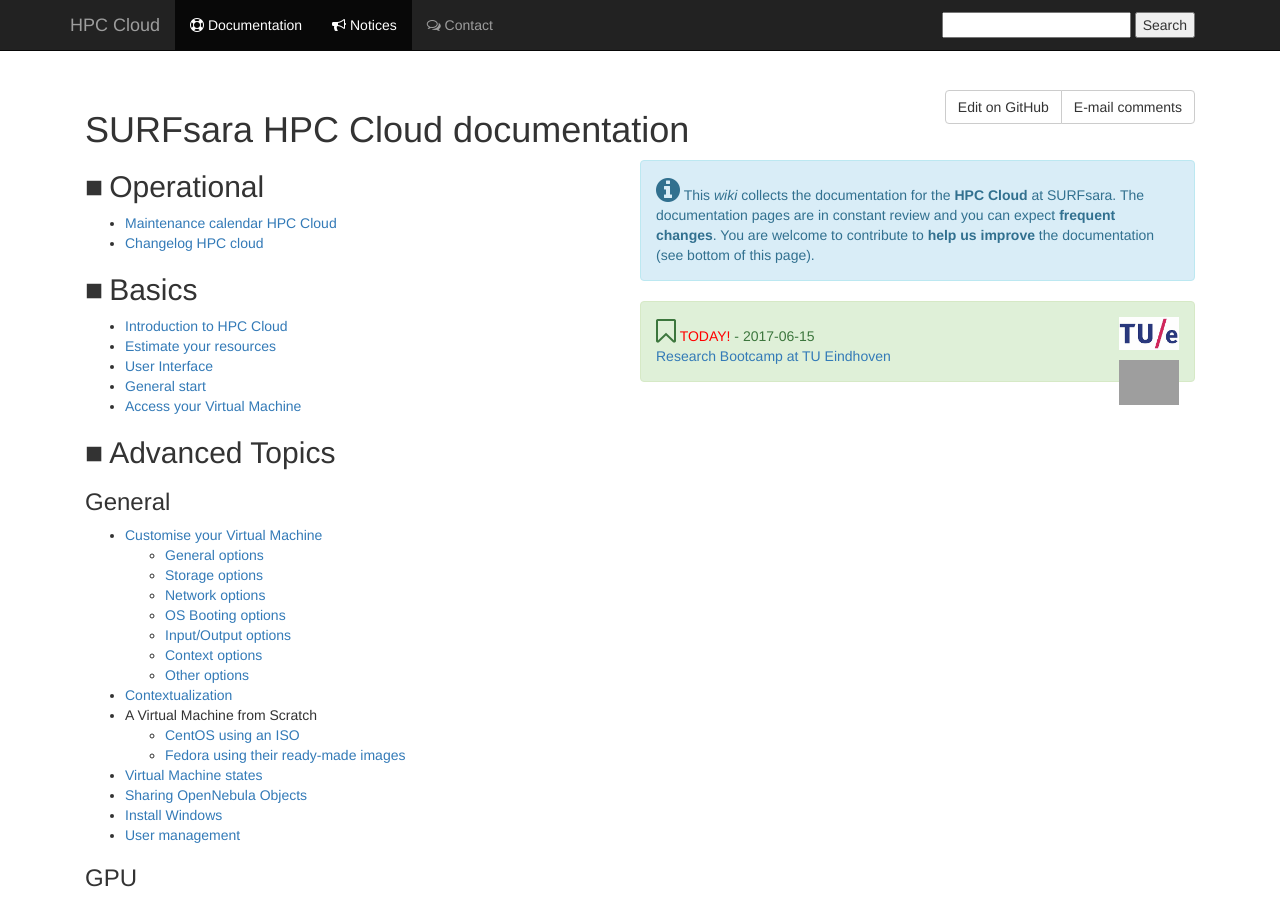
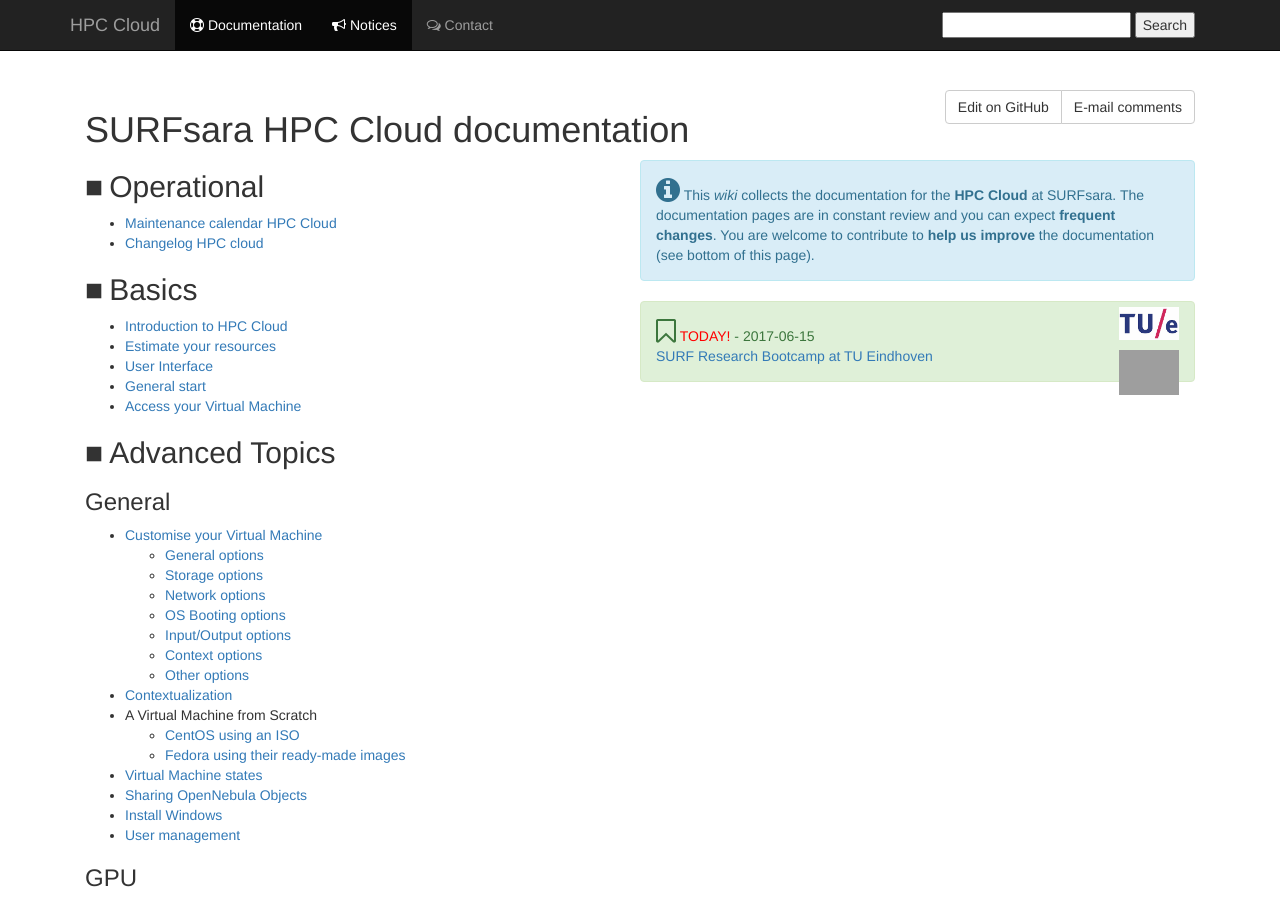
Before and after one commit to sara-nl/clouddocs, a Jekyll site: the page built from index.markdown, in a window 1280 px wide and 900 px high. Built offline with Jekyll 4.4.1, drawn with Linux system fonts in a browser that asks for light colours; nearby versions of some CDN libraries; our own code applies the rules of GitHub Pages for plain Markdown files; grey boxes are pictures that could not be loaded.

Commit message:
Trying to position logos in today@ call-out

```diff
--- a/index.markdown
+++ b/index.markdown
@@ -10,7 +10,7 @@
 </div>
 
 <div class="alert alert-success" markdown="1">
-<div style="float:right;max-width:60px;" markdown="1">
+<div style="float:right;max-width:60px;margin-top:-10px;" markdown="1">
 ![TUEindhoven logo](/images/TUEindhoven_logo.png)
 
 <div style="max-width:60px;" markdown="1">
@@ -19,7 +19,7 @@
 </div>
 
 <i class="fa fa-bookmark-o fa-2x" aria-hidden="true"></i>
-<span style="color:red;">TODAY!</span> - 2017-06-15 <br/> [Research Bootcamp at TU Eindhoven](bootcamp-20170615/index)
+<span style="color:red;">TODAY!</span> - 2017-06-15 <br/> [SURF Research Bootcamp at TU Eindhoven](bootcamp-20170615/index)
 </div>
 
 <div style="display:none;" class="alert alert-success" markdown="1">
```
